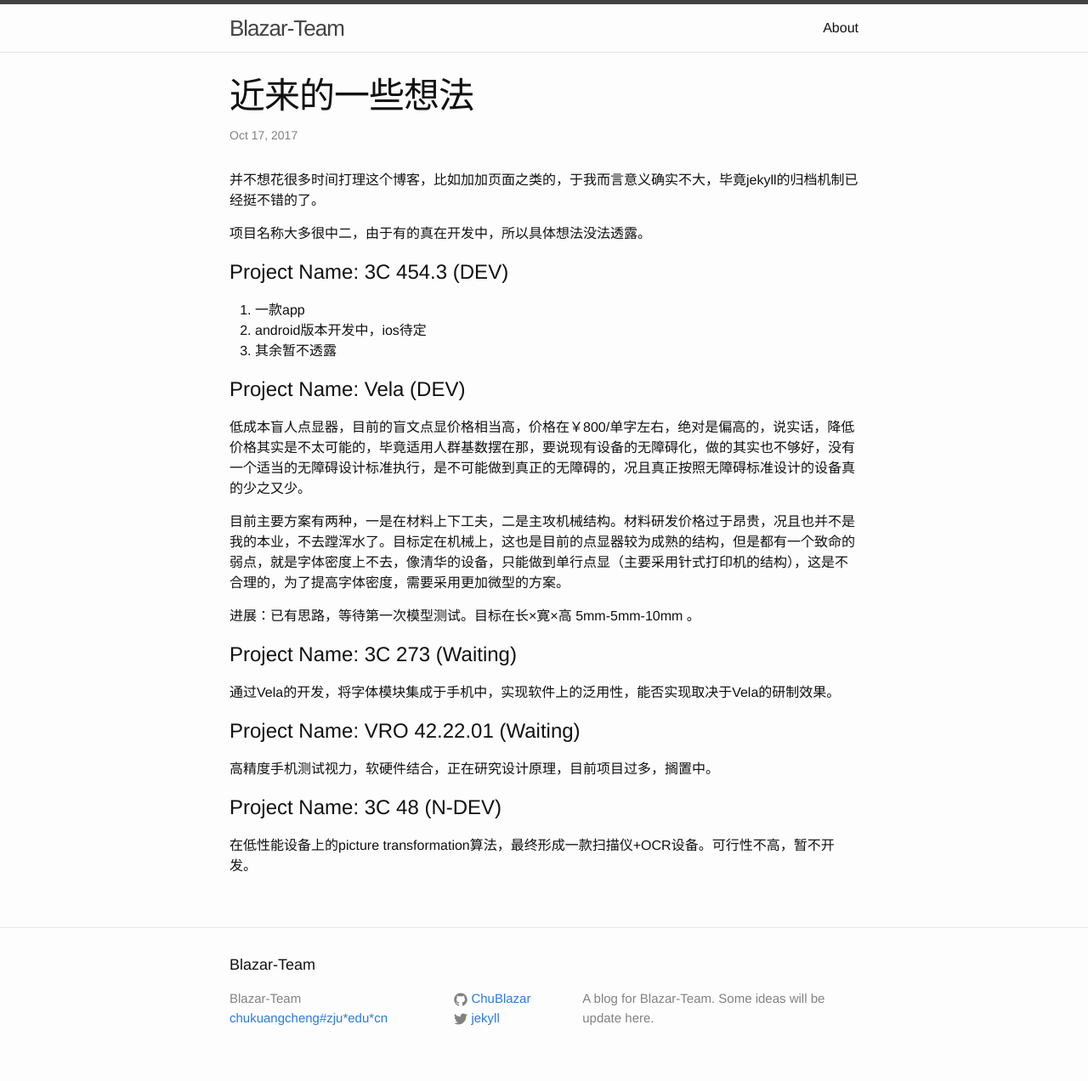
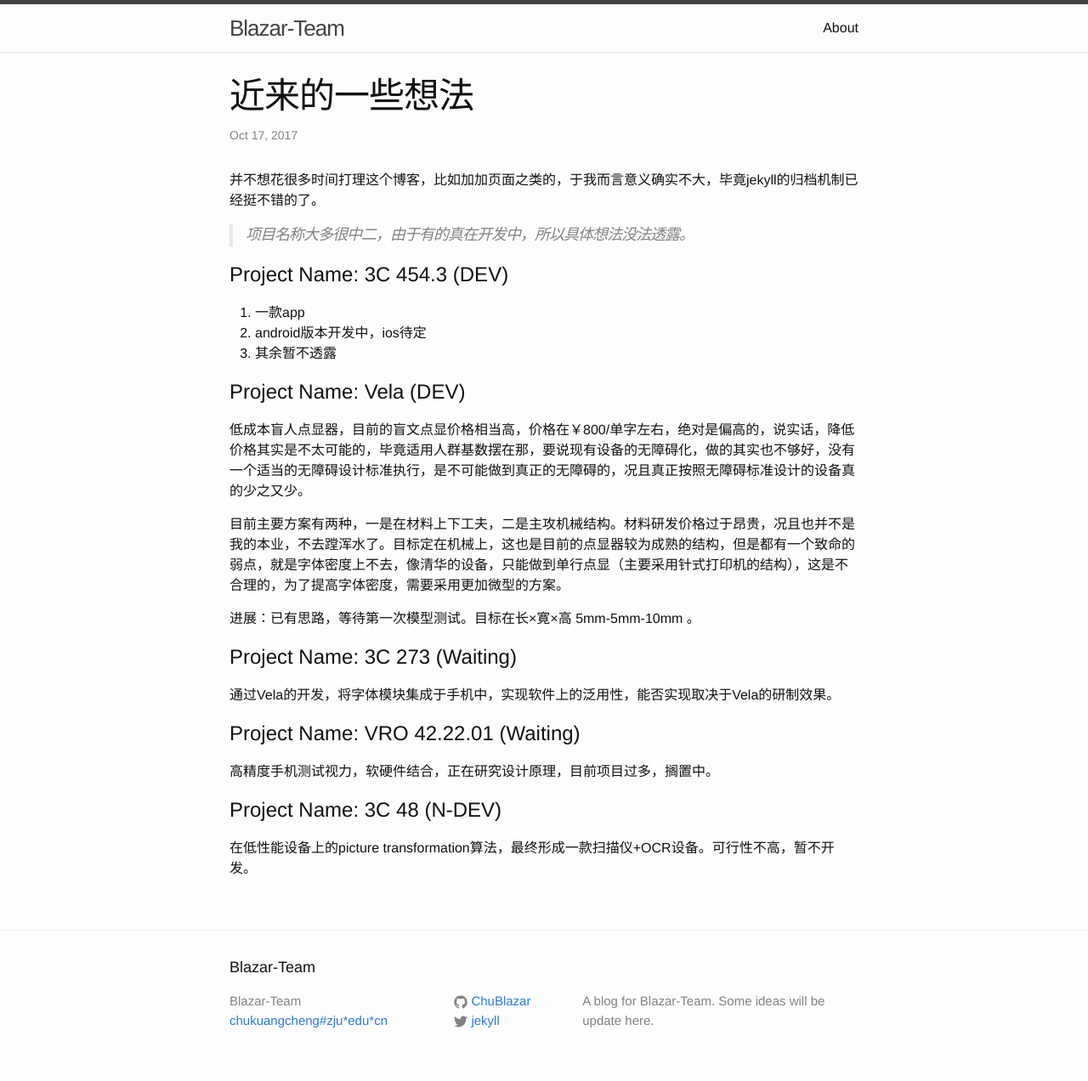
Before and after one commit to ChuBlazar/ChuBlazar.github.io, a Jekyll site: the page built from _posts/2017-10-17-some-ideas-these-days.markdown, in a window 1280 px wide. Shown: the whole page at 85% size. Built offline with Jekyll 4.4.1, drawn with Linux system fonts in a browser that asks for light colours.

```diff
--- a/_posts/2017-10-17-some-ideas-these-days.markdown
+++ b/_posts/2017-10-17-some-ideas-these-days.markdown
@@ -6,7 +6,7 @@ categories: ideas
 ---
 并不想花很多时间打理这个博客，比如加加页面之类的，于我而言意义确实不大，毕竟jekyll的归档机制已经挺不错的了。
 
-项目名称大多很中二，由于有的真在开发中，所以具体想法没法透露。
+> 项目名称大多很中二，由于有的真在开发中，所以具体想法没法透露。
 
 # Project Name: 3C 454.3 (DEV)
 1. 一款app
```
